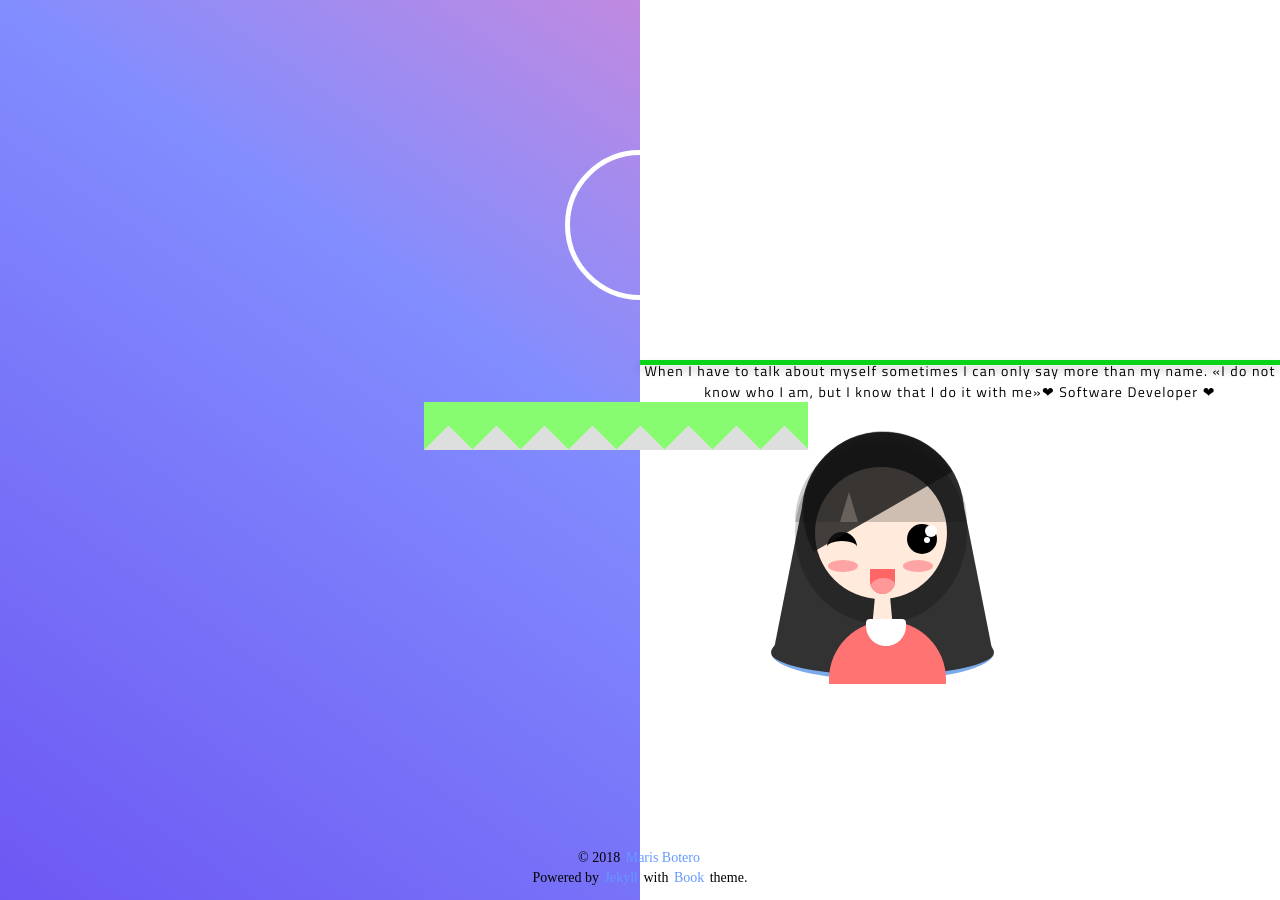
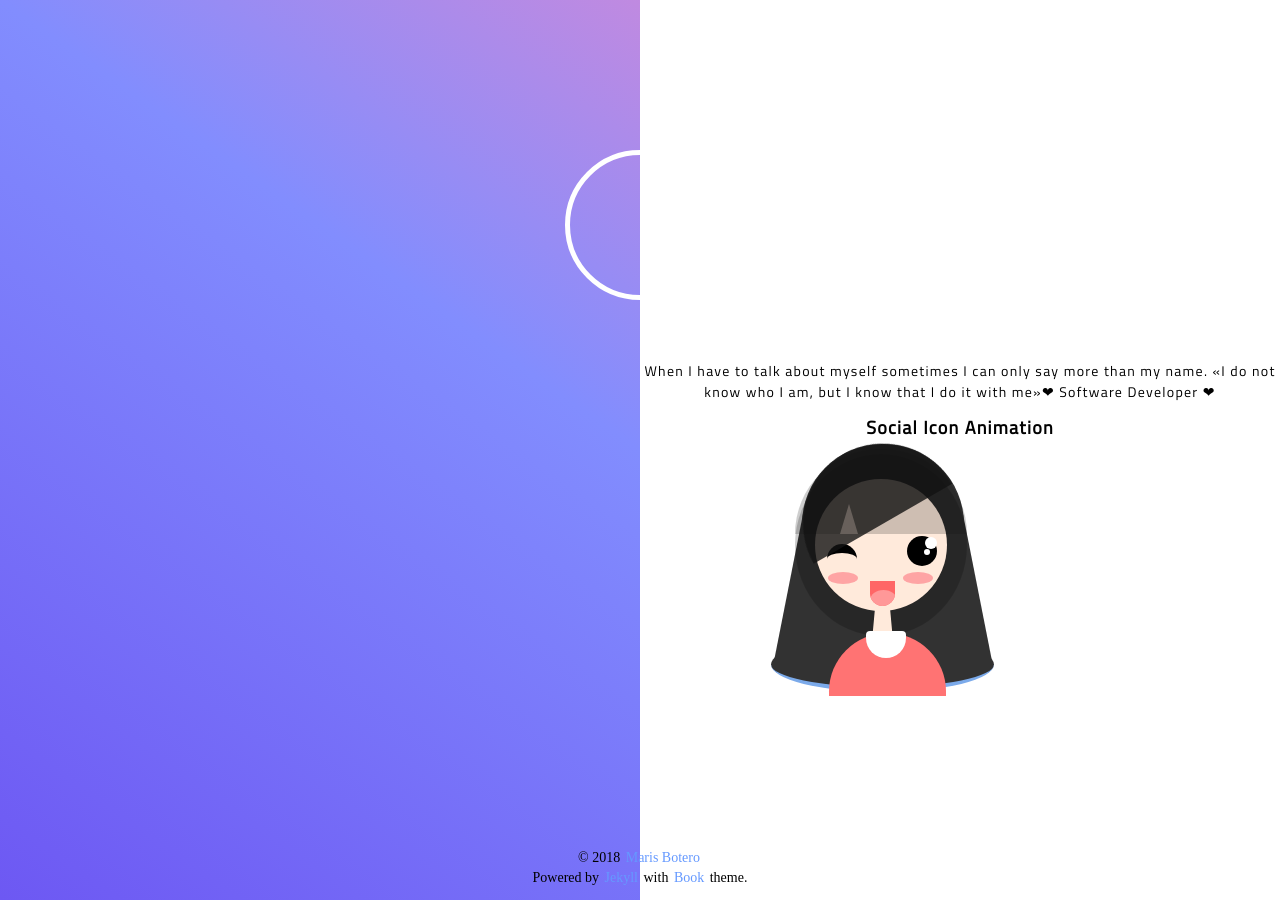
Before and after one commit to marisbotero/profile, a Jekyll site: the page built from about.md, in a window 1280 px wide. Built offline with Jekyll 4.4.1, drawn with Linux system fonts in a browser that asks for light colours.

Commit message:
modified about and post

```diff
--- a/about.md
+++ b/about.md
@@ -32,51 +32,63 @@
 
 
 
+  <h1>Social Icon Animation</h1>
+<div id="socialicons">
+<div class="socialicon">
+<div class="dribbblecolor socialiconcircle1"></div>
+<div class="socialiconcircle2">
+<i class="fa icons fa-dribbble dribbble"></i>
+</div>
+</div>
+<div class="socialicon">
+<div class="facebookcolor socialiconcircle1"></div>
+<div class="socialiconcircle2">
+<i class="fa icons fa-facebook-square facebook"></i>
+</div>
+</div>
+<div class="socialicon">
+<div class="googlecolor socialiconcircle1"></div>
+<div class="socialiconcircle2">
+<i class="fa icons fa-google-plus-square google"></i>
+</div>
+</div>
+<div class="socialicon">
+<div class="flickrcolor socialiconcircle1"></div>
+<div class="socialiconcircle2">
+<i class="fa icons fa-flickr flickr"></i>
+</div>
+</div>
+<div class="socialicon">
+<div class="pinterestcolor socialiconcircle1"></div>
+<div class="socialiconcircle2">
+<i class="fa icons fa-pinterest-square pinterest"></i>
+</div>
+</div>
+<div class="socialicon">
+<div class="githubcolor socialiconcircle1"></div>
+<div class="socialiconcircle2">
+<i class="fa icons fa-github-alt github"></i>
+</div>
+</div>
+<div class="socialicon">
+<div class="linkedincolor socialiconcircle1"></div>
+<div class="socialiconcircle2">
+<i class="fa icons fa-linkedin-square linkedin"></i>
+</div>
+</div>
+<div class="socialicon">
+<div class="youtubecolor socialiconcircle1"></div>
+<div class="socialiconcircle2">
+<i class="fa icons fa-youtube-square youtube"></i>
+</div>
+</div>
+<div class="socialicon">
+<div class="tumblrcolor socialiconcircle1"></div>
+<div class="socialiconcircle2">
+<i class="fa icons fa-tumblr-square tumblr"></i>
+</div>
+</div>
 </div>
 
 
-<div class="social">
-  <span class="line"></span>
-  <ul>
-    <li class="facebook">
-      <a href="https://www.youtube.com/watch?v=dQw4w9WgXcQ" target="_blank">
-        <i class="fa fa-facebook fa-2x"></i>
-      </a>
-    </li>
-    <li class="twitter">
-      <a href="https://twitter.com/Hugmanrique" target="_blank">
-        <i class="fa fa-twitter fa-2x"></i>
-      </a>
-    </li>
-    <li class="youtube">
-      <a href="https://www.youtube.com/Hugmanrique" target="_blank">
-        <i class="fa fa-youtube fa-2x"></i>
-      </a>
-    </li>
-    <li class="instagram">
-      <a href="https://www.youtube.com/watch?v=dQw4w9WgXcQ" target="_blank">
-        <i class="fa fa-instagram fa-2x"></i>
-      </a>
-    </li>
-    <li class="pinterest">
-      <a href="https://www.youtube.com/watch?v=dQw4w9WgXcQ" target="_blank">
-        <i class="fa fa-pinterest fa-2x"></i>
-      </a>
-    </li>
-    <li class="github">
-      <a href="https://www.github.com/Hugmanrique121" target="_blank">
-        <i class="fa fa-github fa-2x"></i>
-      </a>
-    </li>
-    <li class="flickr">
-      <a href="https://www.youtube.com/watch?v=dQw4w9WgXcQ" target="_blank">
-        <i class="fa fa-flickr fa-2x"></i>
-      </a>
-    </li>
-    <li class="linkedin">
-      <a href="https://www.youtube.com/watch?v=dQw4w9WgXcQ" target="_blank">
-        <i class="fa fa-linkedin fa-2x"></i>
-      </a>
-    </li>
-  </ul>
 </div>
--- a/assets/css/style.css
+++ b/assets/css/style.css
@@ -1031,111 +1031,86 @@
   95%{opacity: 1; }
   100% {opacity: 1; } }
 
-  /* Import */
-@import url(https://fonts.googleapis.com/css?family=Quicksand:300,400);
-@import url(https://netdna.bootstrapcdn.com/font-awesome/4.0.3/css/font-awesome.css);
-
-/* Basic Reset */
-* {
-  margin: 0;
-  padding: 0;
-}
-body {
-  background: #dddfde;
+  .icons
+{
+font-size:2em;
+position:absolute;
+left: 33px;
+top: 33px;
+-webkit-animation:iconjump 2s infinite;
+-moz-animation:iconjump 2s infinite;
+animation:iconjump 2s infinite;
 }
 
-/* Social Presentation */
-h2.title {
-  font-family: "Quicksand", sans-serif;
-  font-size: 24px;
-  font-weight: 200;
-  font-weight: 300;
-  color: #000000;
-  text-align: center;
-  padding: 100px 0 0 0;
-  text-transform: uppercase;
-  text-shadow: 0 0 1px rgba(0, 0, 0, 0.1);
-}
-h3.title {
-  font-family: "Quicksand", sans-serif;
-  font-size: 18px;
-  font-weight: 200;
-  font-weight: 300;
-  color: #000000;
-  text-align: center;
-  padding: 10px 0 0 0;
-  text-transform: uppercase;
-  text-shadow: 0 0 1px rgba(0, 0, 0, 0.1);
-}
-.social .line {
-  position: absolute;
-  top: 0; left: 0px;
-  width: 100%; height: 5px;
-  background: #0bd318;
-  box-shadow: 0 5px 10px rgba(0, 0, 0, 0.2);
-  z-index: 0;
-}
-.social ul {
-  position: fixed;
-  left: 50%; margin-left: -216px;
-  list-style: none;
-  color: #000;
-}
-.social ul li {
-  float: left;
-}
-.social ul li a {
-  position: relative;
-  float: left;
-  background: #87fc70;
-  width: 48px; height: 48px;
-  text-align: center;
-  color: #000;
-  padding: 0 0 30px 0;
-}
-.social ul li a:hover {
-  color: #fff;
-}
-.fa-facebook, .fa-twitter, .fa-youtube, .fa-instagram, .fa-pinterest, .fa-github, .fa-flickr, .fa-linkedin {
-  padding: 10px 0 0 0;
+/* fill color */
+.dribbblecolor{background:#ea4c89;}
+.facebookcolor{background:#3b5998;}
+.googlecolor{background:#dd4b39;}
+.flickrcolor{background:#ff0084;}
+.pinterestcolor{background:#c8232c;}
+.youtubecolor{background:#c4302b;}
+.githubcolor{background:#171515;}
+.linkedincolor{background:#0e76a8;}
+.tumblrcolor{background:#34526f;}
+
+/* icons color */
+.dribbble{color:#ea4c89!important}
+.facebook{color:#3b5998!important}
+.google{color:#dd4b39!important}
+.flickr{color:#ff0084!important}
+.pinterest{color:#c8232c!important;}
+.youtube{color:#c4302b!important;}
+.github{color:#171515!important;}
+.linkedin{color:#0e76a8!important;}
+.tumblr{color:#34526f!important;}
+
+
+/* fill background */
+@-webkit-keyframes fill
+{
+0%{top:100px;}
+100%{top:0px;}
 }
 
-/* Pseudo Elements */
-.social ul li a:after {
-  content: "";
-  position: absolute;
-  bottom: 0px; left: 0;
-  width: 1px; height: 1px;
-  border: 24px solid transparent;
-  border-bottom: 24px solid #dddfde;
-  z-index: 0;
+@-moz-keyframes fill
+{
+0%{top:100px;}
+100%{top:0px;}
 }
 
-/* Hover */
-.social ul li.facebook a:hover {
-  background: #3b5998;
+@keyframes fill
+{
+0%{top:100px;}
+100%{top:0px;}
 }
-.social ul li.twitter a:hover {
-  background: #44ccf6;
+
+/* jump social icons */
+@-webkit-keyframes iconjump
+{
+0%{top:33px;}
+10%{top:70px;}
+20%{top:33px;}
+50%{top:33px;}
+90%{top:33px;}
+100%{top:33px;}
 }
-.social ul li.codepen a:hover {
-  background: #cccccc;
+
+@-moz-keyframes iconjump
+{
+0%{top:33px;}
+10%{top:70px;}
+20%{top:33px;}
+50%{top:33px;}
+90%{top:33px;}
+100%{top:33px;}
 }
-.social ul li.youtube a:hover {
-  background: #da2d2e;
+
+@keyframes iconjump
+{
+0%{top:33px;}
+10%{top:70px;}
+20%{top:33px;}
+50%{top:33px;}
+90%{top:33px;}
+100%{top:33px;}
 }
-.social ul li.instagram a:hover {
-  background: #66269e;
-}
-.social ul li.pinterest a:hover {
-  background: #c3042b;
-}
-.social ul li.github a:hover {
-  background: #000000;
-}
-.social ul li.flickr a:hover {
-  background: #72858c;
-}
-.social ul li.linkedin a:hover {
-  background: #1c66c2;
-}
```
